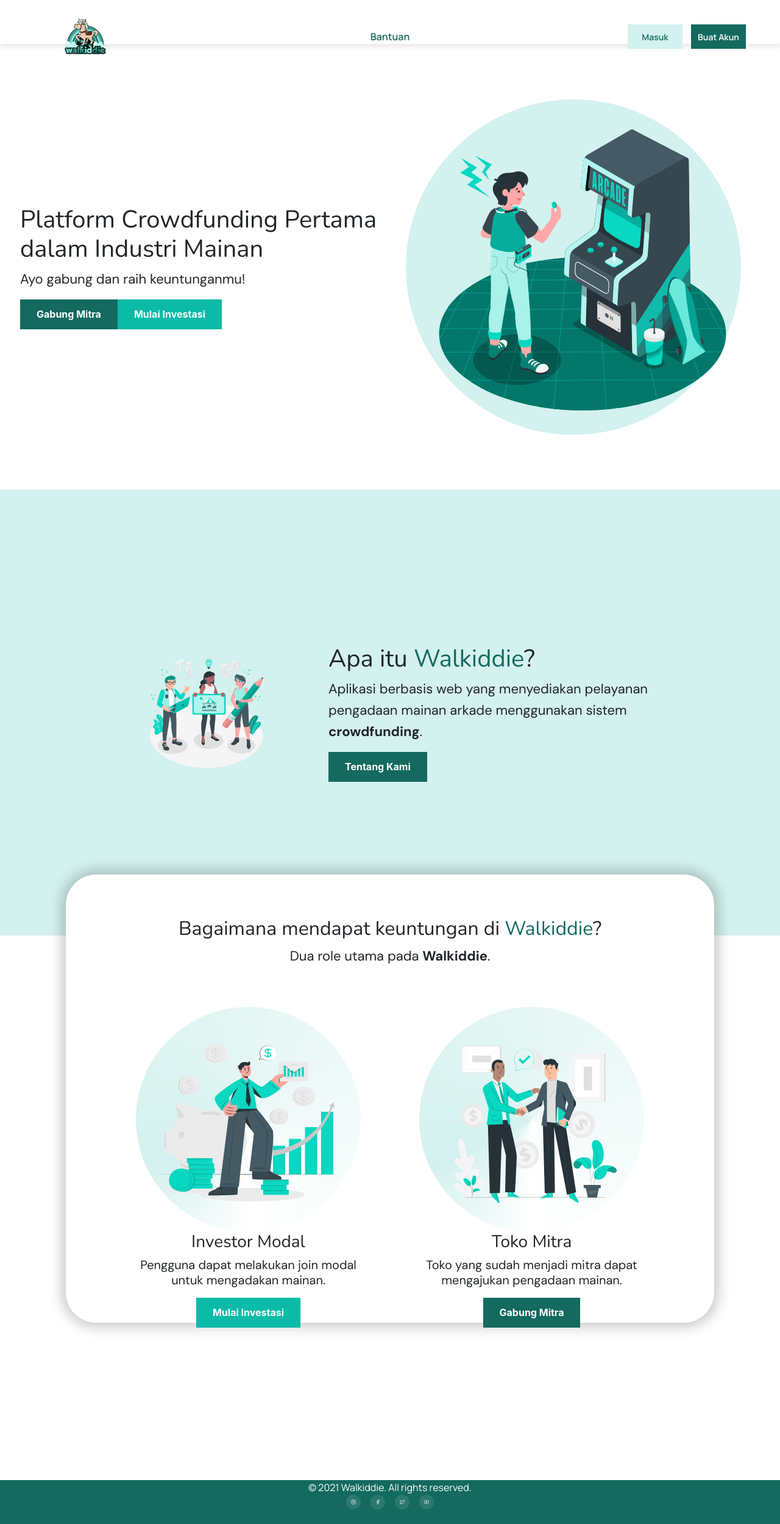
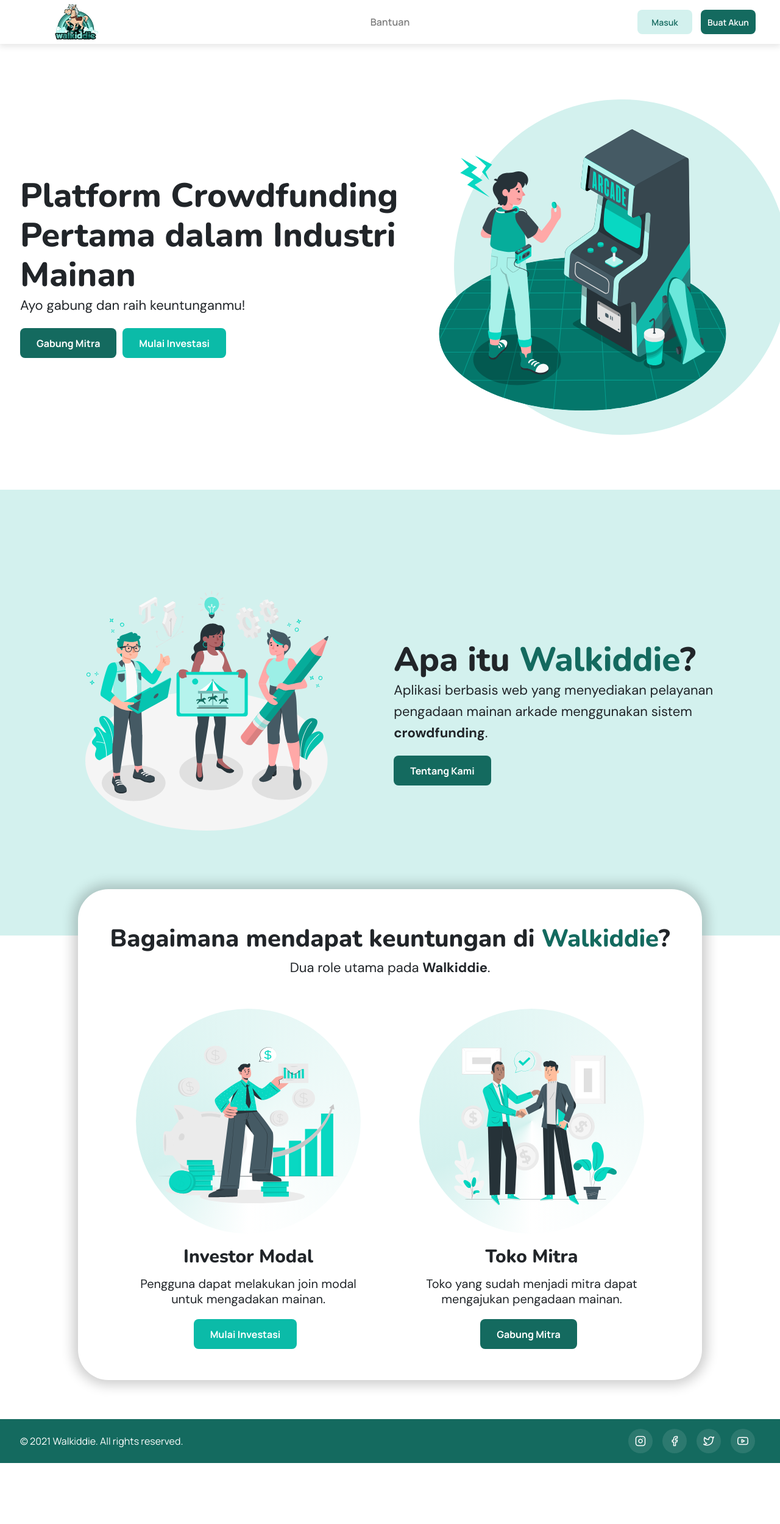
Before and after one commit to frz1110/walkiddie, a React (Create React App) app: page / in a window 1280 px wide. Shown: the whole page at 61% size. After the commit the page ends 2399 px from the top, so only its background shows below. Built offline with nearby package versions, Linux system fonts and the light colour scheme; a web font is replaced by a local one.

Commit message:
[REFACTOR] Fix display issues

```diff
--- a/src/components/Footer/Footer.css
+++ b/src/components/Footer/Footer.css
@@ -1,10 +1,10 @@
 @import url('https://fonts.googleapis.com/css2?family=Manrope:wght@300;400;500;600;700;800&display=swap');
 
-.footer-container {
+.wkd-footer-container {
     background-color: #146A5F;
 }
 
-footer {
+#wkd-footer {
     height: 72px;
     display: flex;
     align-items: center;
@@ -15,15 +15,15 @@ footer {
     color: white;
 }
 
-.footer-container .icons {
+.wkd-footer-container .wkd-icons {
     margin-left: auto;
 }
 
-.footer-container .icons a {
+.wkd-footer-container .wkd-icons a {
     color: white;
 }
 
-.icons-container {
+.wkd-icons-container {
     width: 24px;
     height: 24px;
     padding: 8px;
@@ -33,9 +33,10 @@ footer {
     justify-content: center;
     background-color: rgba(255, 255, 255, 0.1);
     border-radius: 50%;
+    box-sizing: initial;
 }
 
-.icons-container svg {
+.wkd-icons-container svg {
     width: 18px;
     height: 18px;
     align-items: center;
--- a/src/components/Footer/Footer.js
+++ b/src/components/Footer/Footer.js
@@ -5,29 +5,29 @@ const Footer = () => {
     const year = new Date().getFullYear();
 
     return (
-        <div className="footer-container">
-            <footer>
+        <div className="wkd-footer-container">
+            <footer id="wkd-footer">
                 <div className="copyright">
                     &copy; <span id="year">{ year }</span> Walkiddie. All rights reserved.
                 </div>
-                <div className="icons">
+                <div className="wkd-icons">
                     <a href="https://www.instagram.com/" target="_blank" rel="noreferrer" data-testid="ic-instagram">
-                        <div className="icons-container">
+                        <div className="wkd-icons-container">
                             <Instagram />
                         </div>
                     </a>
                     <a href="https://www.facebook.com/" target="_blank" rel="noreferrer" data-testid="ic-facebook">
-                        <div className="icons-container">
+                        <div className="wkd-icons-container">
                             <Facebook />
                         </div>
                     </a>
                     <a href="https://www.twitter.com/" target="_blank" rel="noreferrer" data-testid="ic-twitter">
-                        <div className="icons-container">
+                        <div className="wkd-icons-container">
                             <Twitter />
                         </div>
                     </a>
                     <a href="https://www.youtube.com/" target="_blank" rel="noreferrer" data-testid="ic-youtube">
-                        <div className="icons-container">
+                        <div className="wkd-icons-container">
                             <Youtube />
                         </div>
                     </a>
--- a/src/components/Home/Home.css
+++ b/src/components/Home/Home.css
@@ -1,7 +1,6 @@
 @import url('https://fonts.googleapis.com/css2?family=DM+Sans:ital,wght@0,400;0,500;0,700;1,400;1,500;1,700&family=Nunito:wght@300;400;600;700;800&display=swap');
 
-
-h1, h2, h3 {
+.wkd-home-headings {
     font-family: 'Nunito', sans-serif;
     font-weight: 800;
     font-size: 55px;
@@ -9,17 +8,17 @@ h1, h2, h3 {
     margin: 0;
 }
 
-h2 {
+.wkd-home-h2 {
     font-size: 40px;
     line-height: 60px;
 }
 
-h3 {
+.wkd-home-h3 {
     font-size: 30px;
     margin-top: 5px;
 }
 
-p {
+.wkd-home-p {
     font-family: 'DM Sans', sans-serif;
     font-weight: 400;
     font-size: 22px;
@@ -27,12 +26,11 @@ p {
     margin: 0;
 }
 
-button {
-    font-size: 16px;
+.wkd-home-button {
     margin-top: 20px;
 }
 
-.sect-1-container, .sect-2-container, .sect-2-bg{
+.wkd-home-sect-1-container, .wkd-home-sect-2-container, .wkd-home-sect-2-bg{
     display: flex;
     align-items: center;
     height: 731px;
@@ -41,12 +39,12 @@ button {
     margin-right: auto;
 }
 
-.sect-1-container .sect-1 {
+.wkd-home-sect-1-container .wkd-home-sect-1 {
     width: 751px;
     text-align: left;
 }
 
-.sect-1-icon {
+.wkd-home-sect-1-icon {
     width: 690px;
     height: inherit;
     display: flex;
@@ -54,80 +52,81 @@ button {
     justify-content: center;
 }
 
-.sect-1-icon #ic-arcade {
+.wkd-home-sect-1-icon #wkd-home-ic-arcade {
     position: relative;
     width: 500px;
     z-index: 5;
 }
 
-.sect-1-icon #ic-circle {
+.wkd-home-sect-1-icon #wkd-home-ic-circle {
     width: 550px;
     height: 550px;
     border-radius: 50%;
     background-color: #D3F1EE;
     position: absolute;
-    right: 5%;
+    margin-left: 10%;
     z-index: 0;
 }
 
-.sect-2-bg {
+.wkd-home-sect-2-bg {
     background-color: #D3F1EE;
     width: 100%;
     max-width: none;
 }
 
-.green-text {
+.wkd-green-text {
     color: #146A5F;
 }
 
-.sect-2-icon {
+.wkd-home-sect-2-icon {
     width: 400px;
     height: 400px;
     padding: 107px;
+    box-sizing: initial;
 }
 
-.sect-2-text {
+.wkd-home-sect-2-text {
     width: 602px;
     text-align: left;
 }
 
-.sect-3-container {
-    height: 893px;
-    margin-bottom: 100px;
+.wkd-home-sect-3-container {
+    margin-bottom: 5%;
+    width: 80%;
+    display: inline-flex;
 }
 
-.banner-card {
+.wkd-home-banner-card {
     position: relative;
     z-index: 2;
-    display: flexbox;
-    margin: -100px auto 0;
-    width: 1064px;
-    height: 735px;
+    margin: -10% auto 0;
+    width: 100%;
+    height: 80%;
     border-radius: 50px;
     -webkit-box-shadow: 0 0 20px 8px rgba(0, 0, 0, 0.2);
     box-shadow: 0 0 20px 8px rgba(0, 0, 0, 0.2);
     background-color: white;
-    padding: 70px;
-    justify-content: center;
+    padding: 5%;
+    box-sizing: initial;
 }
 
-.roles-container {
+.wkd-home-roles-container {
     display: flex;
     justify-content: space-between;
     margin: auto;
     width: 834px;
 }
 
-.roles {
+.wkd-home-roles {
     width: 369px;
 }
 
-.roles p {
+.wkd-home-roles p {
     font-size: 20px;
     line-height: 25px;
 }
 
-.roles-icon {
+.wkd-home-roles-icon {
     margin-top: 50px;
     width: 369px;
     height: 369px;
--- a/src/components/Home/Home.js
+++ b/src/components/Home/Home.js
@@ -8,35 +8,35 @@ import { Link } from 'react-router-dom';
 const Home = () => {
     return (
         <div>
-            <div className="sect-1-container">
-                <div className="sect-1">
-                    <h1>Platform Crowdfunding Pertama dalam Industri Mainan</h1>
-                    <p>Ayo gabung dan raih keuntunganmu!</p>
-                    <button className="dark-green-button">
+            <div className="wkd-home-sect-1-container">
+                <div className="wkd-home-sect-1">
+                    <h1 className="wkd-home-headings">Platform Crowdfunding Pertama dalam Industri Mainan</h1>
+                    <p className="wkd-home-p">Ayo gabung dan raih keuntunganmu!</p>
+                    <button className="wkd-home-button wkd-nav-button wkd-dark-green-button">
                         <Link to="/daftar-mitra">
                             Gabung Mitra
                         </Link>
                     </button>
-                    <button className="tosca-button">
+                    <button className="wkd-home-button wkd-nav-button wkd-tosca-button">
                         <Link to="/daftar-investor">
                             Mulai Investasi
                         </Link>
                     </button>
                 </div>
-                <div className="sect-1-icon">
-                    <img id="ic-arcade" src={Sect1} alt="Walkiddie Icon"></img>
-                    <div id="ic-circle"></div>
+                <div className="wkd-home-sect-1-icon">
+                    <img id="wkd-home-ic-arcade" src={Sect1} alt="Walkiddie Icon"></img>
+                    <div id="wkd-home-ic-circle"></div>
                 </div>
             </div>
-            <div className="sect-2-bg">
-                <div className="sect-2-container">
-                    <div className="sect-2-icon">
+            <div className="wkd-home-sect-2-bg">
+                <div className="wkd-home-sect-2-container">
+                    <div className="wkd-home-sect-2-icon">
                         <img src={Sect2Icon} alt="Walkiddie Icon"></img>
                     </div>
-                    <div className="sect-2-text">
-                        <h1>Apa itu <span className="green-text">Walkiddie</span>?</h1>
-                        <p>Aplikasi berbasis web yang menyediakan pelayanan pengadaan mainan arkade menggunakan sistem <b>crowdfunding</b>.</p>
-                        <button className="dark-green-button">
+                    <div className="wkd-home-sect-2-text">
+                        <h1 className="wkd-home-headings">Apa itu <span className="wkd-green-text">Walkiddie</span>?</h1>
+                        <p className="wkd-home-p">Aplikasi berbasis web yang menyediakan pelayanan pengadaan mainan arkade menggunakan sistem <b>crowdfunding</b>.</p>
+                        <button className="wkd-home-button wkd-nav-button wkd-dark-green-button">
                             <Link to="mailto:pplnarai2021@gmail.com">
                                 Tentang Kami
                             </Link>
@@ -44,31 +44,31 @@ const Home = () => {
                     </div>
                 </div>
             </div>
-            <div className="sect-3-container">
-                <div className="banner-card">
-                    <h2>Bagaimana mendapat keuntungan di <span className="green-text">Walkiddie</span>?</h2>
-                    <p>Dua role utama pada <b>Walkiddie</b>.</p>
-                    <div className="roles-container">
-                        <div className="roles">
-                            <div className="roles-icon">
+            <div className="wkd-home-sect-3-container">
+                <div className="wkd-home-banner-card">
+                    <h2 className="wkd-home-headings wkd-home-h2">Bagaimana mendapat keuntungan di <span className="wkd-green-text">Walkiddie</span>?</h2>
+                    <p className="wkd-home-p">Dua role utama pada <b>Walkiddie</b>.</p>
+                    <div className="wkd-home-roles-container">
+                        <div className="wkd-home-roles">
+                            <div className="wkd-home-roles-icon">
                                 <img src={InvestorIcon} alt="Investor Icon"></img>
                             </div>
-                            <h3>Investor Modal</h3>
-                            <p>Pengguna dapat melakukan join modal untuk mengadakan mainan.</p>
-                            <button className="tosca-button roles-button">
+                            <h3 className="wkd-home-headings wkd-home-h3">Investor Modal</h3>
+                            <p className="wkd-home-p">Pengguna dapat melakukan join modal untuk mengadakan mainan.</p>
+                            <button className="wkd-home-button wkd-nav-button wkd-tosca-button">
                                 <Link to="/daftar-investor">
                                     Mulai Investasi
                                 </Link>
                             </button>
 
                         </div>
-                        <div className="roles">
-                            <div className="roles-icon">
+                        <div className="wkd-home-roles">
+                            <div className="wkd-home-roles-icon">
                                 <img src={MitraIcon} alt="Mitra Icon"></img>
                             </div>
-                            <h3>Toko Mitra</h3>
-                            <p>Toko yang sudah menjadi mitra dapat mengajukan pengadaan mainan.</p>
-                            <button className="dark-green-button roles-button">
+                            <h3 className="wkd-home-headings wkd-home-h3">Toko Mitra</h3>
+                            <p className="wkd-home-p">Toko yang sudah menjadi mitra dapat mengajukan pengadaan mainan.</p>
+                            <button className="wkd-home-button wkd-nav-button wkd-dark-green-button">
                                 <Link to="/daftar-mitra">
                                     Gabung Mitra
                                 </Link>
--- a/src/components/Navbar/ButtonColor.css
+++ b/src/components/Navbar/ButtonColor.css
@@ -1,19 +1,19 @@
-.dark-green-button {
+.wkd-dark-green-button {
     background-color: #146A5F;
     color: white;
 }
 
-.light-tosca-button {
+.wkd-light-tosca-button {
     background-color: #D3F1EE;
     color: #146A5F;
 }
 
-.tosca-button {
+.wkd-tosca-button {
     background-color: #0BBBA8;
     color: white;
 }
 
-button a {
+.wkd-nav-button a, .wkd-nav-button a:hover {
     text-decoration: none;
     color: inherit;
 }
--- a/src/components/Navbar/Navbar.css
+++ b/src/components/Navbar/Navbar.css
@@ -1,10 +1,6 @@
 @import url('https://fonts.googleapis.com/css2?family=Manrope:wght@300;400;500;600;700;800&display=swap');
 
-html {
-    scroll-behavior: smooth;
-}
-
-.navbar-container {
+.wkd-navbar-container {
     width: 100%;
     height: 72px;
     box-shadow: 0 3px 10px 1px rgba(0, 0, 0, 0.1);
@@ -13,7 +9,7 @@ html {
     background-color: white;
 }
 
-.navbar {
+.wkd-navbar {
     display: flex;
     align-items: center;
     justify-content: center;
@@ -24,7 +20,7 @@ html {
     font-weight: 600;
 }
 
-.navbar .nav-menu {
+.wkd-navbar .wkd-nav-menu {
     margin-left: auto;
     margin-right: auto;
     display: inline-flex;
@@ -32,36 +28,37 @@ html {
     align-items: center;
 }
 
-.nav-logo {
+.wkd-nav-logo {
     flex: 1;
     text-align: left;
 }
 
-.nav-buttons {
+.wkd-nav-buttons {
     display: flex;
     justify-content: flex-end;
     align-items: center;
 }
 
-.nav-buttons.guest {
+.wkd-nav-buttons.wkd-guest {
     flex: 1;
 }
 
-.nav-menu a {
+.wkd-nav-menu a, .wkd-nav-menu a:hover {
     padding: 0 21px;
     text-decoration: none;
-    color: #146A5F;
+    color: gray;
 }
 
-.nav-menu .active {
+.wkd-nav-menu .wkd-active {
     padding-top: 3px;
     height: inherit;
     display: flex;
     align-items: center;
+    color: #146A5F;
     border-bottom: 3px solid #146A5F;
 }
 
-.nav-buttons button {
+.wkd-nav-buttons button {
     margin: 0 7px;
     width: 90px;
     height: 40px;
@@ -70,7 +67,7 @@ html {
     font-size: 14px;
 }
 
-button {
+.wkd-nav-button {
     border-radius: 8px;
     border: 0;
     font-family: 'Manrope', sans-serif;
@@ -81,7 +78,7 @@ button {
     cursor: pointer;
 }
 
-.nav-profile {
+.wkd-nav-profile {
     display: flex;
     align-items: center;
     cursor: pointer;
--- a/src/components/Navbar/Navbar.js
+++ b/src/components/Navbar/Navbar.js
@@ -8,19 +8,19 @@ import { logout } from '../../actions/auth';
 
 const Navbar = ({isLoggedIn, handleLogout}) => {
   return (
-    <div className="navbar-container" data-testid='navbar'>
-      <nav className="navbar">
-        <div className="nav-logo">
+    <div className="wkd-navbar-container" data-testid='navbar'>
+      <nav className="wkd-navbar">
+        <div className="wkd-nav-logo">
           <NavLink to="/" data-testid='nav-logo'>
             <WalkiddieLogo />
           </NavLink>
         </div>
-        <div className="nav-menu">
-            <NavLink to="/bantuan" activeClassName="active">Bantuan</NavLink>
+        <div className="wkd-nav-menu">
+            <NavLink to="/bantuan" activeClassName="wkd-active">Bantuan</NavLink>
         </div>
-        <div className={ isLoggedIn ? "nav-buttons" : "nav-buttons guest"}>
-          {!isLoggedIn && <button className="light-tosca-button"><Link to="/masuk">Masuk</Link></button>}
-          {!isLoggedIn && <button className="dark-green-button"><Link to="/daftar-investor">Buat Akun</Link></button>}
+        <div className={ isLoggedIn ? "wkd-nav-buttons" : "wkd-nav-buttons wkd-guest"}>
+          {!isLoggedIn && <button className="wkd-nav-button wkd-light-tosca-button"><Link to="/masuk">Masuk</Link></button>}
+          {!isLoggedIn && <button className="wkd-nav-button wkd-dark-green-button"><Link to="/daftar-investor">Buat Akun</Link></button>}
           {isLoggedIn && <NavProfile handleLogout={handleLogout} data-testid='nav-profile'/>}
         </div>
       </nav>
```
